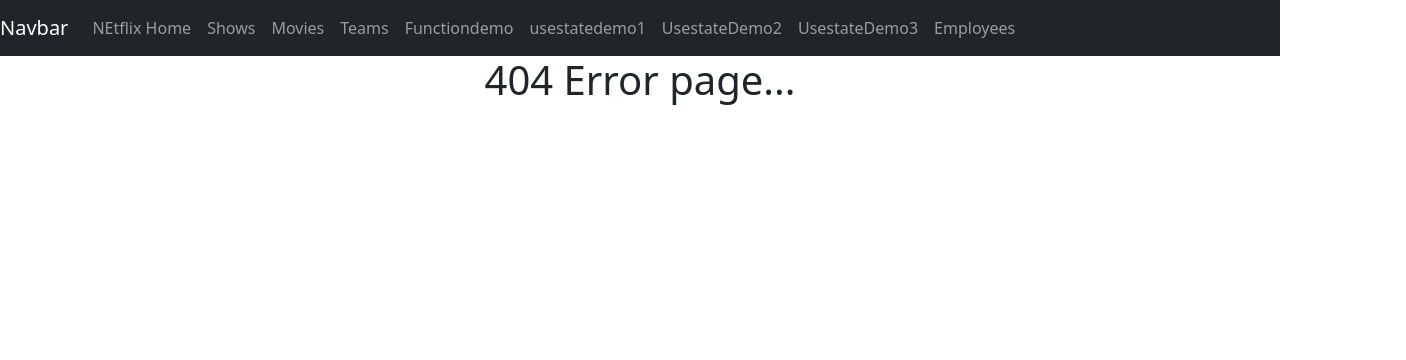
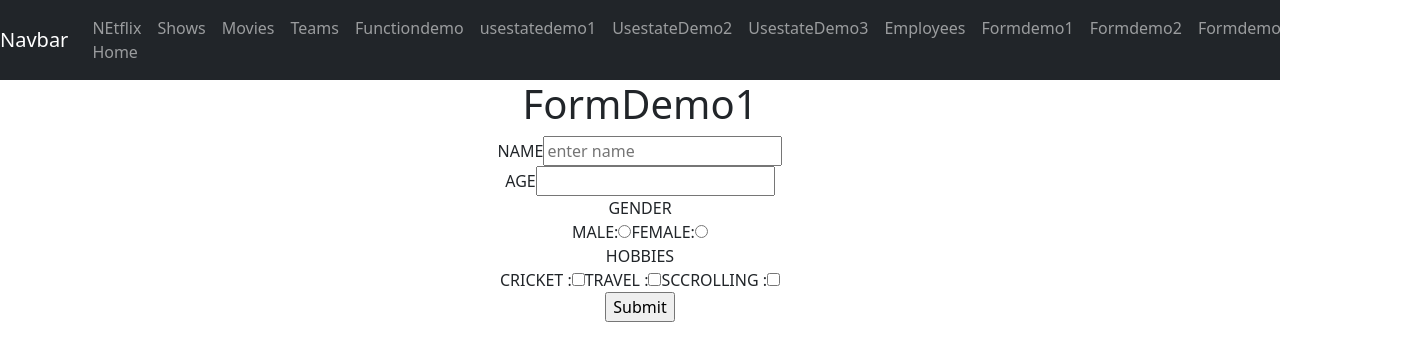
Before and after one commit to Ishanidamor/learning26, a React (Vite) app: page /formdemo1 in a window 1280 px wide. Before the commit this address had no page. Shown: the top 360 px of the page, 1406 px wide, since content can reach past the window. Built offline with nearby package versions, Linux system fonts and the light colour scheme.

Commit message:
react-hook-form practice

```diff
--- a/package.json
+++ b/package.json
@@ -12,6 +12,7 @@
   "dependencies": {
     "react": "^19.2.0",
     "react-dom": "^19.2.0",
+    "react-hook-form": "^7.71.1",
     "react-router-dom": "^7.13.0"
   },
   "devDependencies": {
--- a/src/App.jsx
+++ b/src/App.jsx
@@ -24,6 +24,10 @@ import { UsestateDemo1 } from './components/UsestateDemo1';
 import { UsestateDemo2 } from './components/UsestateDemo2';
 import { UsestateDemo3 } from './components/UsestateDemo3';
 import { Employees } from './components/Employees';
+import { FormDemo1 } from './components/forms/FormDemo1';
+import { FormDemo2 } from './components/forms/FormDemo2';
+import { FormDemo3 } from './components/forms/FormDemo3';
+import { FormDemo4 } from './components/forms/FormDemo4';
 
 function App() {
   return (
@@ -44,6 +48,10 @@ function App() {
         <Route path="/*" element={<ErrorNotFound/>}></Route>
         <Route path="/teams/" element={<Teams/>}></Route>
         <Route path="/teamdetails/:name" element={<TeamDetails/>}></Route>
+        <Route path="/formdemo1" element={<FormDemo1/>}></Route>
+        <Route path="/formdemo2" element={<FormDemo2/>}></Route>
+        <Route path="/formdemo3" element={<FormDemo3/>}></Route>
+        <Route path="/formdemo4" element={<FormDemo4/>}></Route>
         <Route path="/employees" element={<Employees/>}></Route>
       </Routes>
 
--- a/src/components/Navbar.jsx
+++ b/src/components/Navbar.jsx
@@ -67,6 +67,26 @@ export const Navbar = () => {
                 Employees
               </Link>
             </li>
+             <li className="nav-item">
+              <Link className="nav-link" to="/formdemo1">
+                Formdemo1
+              </Link>
+            </li>
+             <li className="nav-item">
+              <Link className="nav-link" to="/formdemo2">
+                Formdemo2
+              </Link>
+            </li>
+             <li className="nav-item">
+              <Link className="nav-link" to="/formdemo3">
+                Formdemo3
+              </Link>
+            </li>
+            <li className="nav-item">
+              <Link className="nav-link" to="/formdemo4">
+                Formdemo4
+              </Link>
+            </li>
 
           </ul>
         </div>
--- /dev/null
+++ b/src/components/forms/FormDemo1.jsx
@@ -0,0 +1,54 @@
+import React, { useState } from 'react'
+import { useForm } from 'react-hook-form'
+
+export const FormDemo1 = () => {
+
+    const {register,handleSubmit}=useForm()
+    const [userData, setuserData] = useState({})
+  const [isSubmited, setisSubmited] = useState(false)
+
+  const submitHandler = (data)=>{
+    console.log(data) //{} object
+    setuserData(data)
+    setisSubmited(true)
+  }
+  return (
+     <div style={{textAlign:"center"}}>
+        <h1>FormDemo1</h1>
+        <form onSubmit={handleSubmit(submitHandler)}>
+          <div>
+            <label>NAME</label>
+            <input type='text' placeholder='enter name' {...register("firstName")}></input>
+          </div>
+          <div>
+            <label>AGE</label>
+            <input type='text' {...register("age")}></input>
+          </div>
+          <div>
+            <label>GENDER</label>  <br></br>
+            MALE:<input type='radio' value="male" {...register("gender")}></input>
+            FEMALE:<input type='radio' value="female" {...register("gender")}></input>
+          </div>
+          <div>
+            <label>HOBBIES</label> <br></br>
+            CRICKET :<input type='checkbox' value="cricket" {...register("hobbies")}></input>
+            TRAVEL :<input type='checkbox' value="travel" {...register("hobbies")}></input>
+            SCCROLLING :<input type='checkbox' value="scrolling" {...register("hobbies")}></input>
+          </div>
+          <div>
+            <input type='submit'></input>
+          </div>
+        </form>
+
+          {
+            isSubmited == true && <div>
+          <h1>OUTPUT</h1>
+          <h1>Name = {userData.firstName}</h1>
+          <h2>Age = {userData.age}</h2>
+          <h2>Gender = {userData.gender}</h2>
+        </div>
+          }
+
+    </div>
+  )
+}
--- /dev/null
+++ b/src/components/forms/FormDemo2.jsx
@@ -0,0 +1,47 @@
+import React, { useState } from 'react'
+import { useForm } from 'react-hook-form'
+
+export const FormDemo2 = () => {
+
+     const {register,handleSubmit}=useForm()
+        const [userData, setuserData] = useState({})
+      const [isSend, setisSend] = useState(false)
+
+      const submitHandler = (data)=>{
+        console.log(data) //{} object
+        setuserData(data)
+        setisSend(true)
+      }
+  return (
+     <div style={{textAlign:"center"}}>
+        <h1>CONTACT US</h1><br></br>
+        <form onSubmit={handleSubmit(submitHandler)}>
+          <div>
+            <label>FULL NAME: </label>
+            <input type='text' placeholder='enter name' {...register("fullName")}></input>
+          </div><br></br>
+          <div>
+            <label>EMAIL: </label>
+            <input type='text' {...register("email")}></input>
+          </div><br></br>
+          <div>
+            <label>MESSAGE: </label>
+            <textarea name='message' rows='5' {...register("message")}></textarea>
+          </div><br></br>
+          <div>
+            <input type='submit'></input>
+          </div>
+        </form>
+
+          {
+            isSend == true && <div>
+          <h1>OUTPUT</h1>
+          <h1>Name = {userData.fullName}</h1>
+          <h2>Age = {userData.email}</h2>
+          <h2>Message ={userData.message}</h2>
+        </div>
+          }
+
+    </div>
+  )
+}
--- /dev/null
+++ b/src/components/forms/FormDemo3.jsx
@@ -0,0 +1,48 @@
+import React, { useState } from 'react'
+import { useForm } from 'react-hook-form'
+
+export const FormDemo3 = () => {
+
+     const {register,handleSubmit}=useForm()
+        const [userData, setuserData] = useState({})
+      const [isSubmited, setisSubmited] = useState(false)
+
+      const submitHandler = (data)=>{
+        console.log(data) //{} object
+        setuserData(data)
+        setisSubmited(true)
+      }
+  return (
+     <div style={{textAlign:"center"}}>
+        <h1>LOGIN</h1><br></br>
+        <form onSubmit={handleSubmit(submitHandler)}>
+          <div>
+            <label>EMAIL: </label>
+            <input type='text' required {...register("email")}></input>
+          </div> <br></br>
+          <div>
+            <label>PASSWORD: </label>
+            <textarea type='password' name='password' required {...register("pass")}></textarea>
+          </div><br></br>
+          <div>
+            <label>
+            <input type="checkbox" name="remember" {...register("check")} /> Remember Me
+            </label>
+          </div><br></br>
+          <div>
+            <input type='submit'></input>
+          </div>
+        </form>
+
+          {
+            isSubmited == true && <div>
+          <h1>OUTPUT</h1>
+          <h1>Email = {userData.email}</h1>
+          <h2>Password = {userData.pass}</h2>
+          <h2>Rember me= {userData.check ? "Yes" : "No"}</h2>
+        </div>
+          }
+
+    </div>
+  )
+}
--- /dev/null
+++ b/src/components/forms/FormDemo4.jsx
@@ -0,0 +1,53 @@
+import React, { useState } from 'react'
+import { useForm } from 'react-hook-form'
+
+export const FormDemo4 = () => {
+
+     const {register,handleSubmit}=useForm()
+        const [userData, setuserData] = useState({})
+      const [isSubmited, setisSubmited] = useState(false)
+
+      const submitHandler = (data)=>{
+        console.log(data) //{} object
+        setuserData(data)
+        setisSubmited(true)
+      }
+  return (
+     <div style={{textAlign:"center"}}>
+        <h1>FEEDBACK</h1><br></br>
+        <form onSubmit={handleSubmit(submitHandler)}>
+            <div>
+            <label>FULL NAME: </label>
+            <input type='text' placeholder='enter name' {...register("fullName")}></input>
+          </div><br></br>
+          <div>
+            <label>Rate Our Service:</label><br />
+        <select name="rating" {...register("rating")}>
+          <option value="excellent">Excellent</option>
+          <option value="good">Good</option>
+          <option value="average">Average</option>
+          <option value="poor">Poor</option>
+        </select>
+          </div> <br></br>
+          <div>
+            <label>Comments:</label>
+        <textarea name="comments" rows="4" {...register("comment")}/>
+            </div><br></br>
+
+          <div>
+            <input type='submit'></input>
+          </div>
+        </form>
+
+          {
+            isSubmited == true && <div>
+          <h1>OUTPUT</h1>
+          <h1>Name = {userData.fullName}</h1>
+          <h1>Rate our service = {userData.rating || "Not selected"}</h1>
+          <h1>Comments = {userData.comment}</h1>
+        </div>
+          }
+
+    </div>
+  )
+}
```
Also changed, not shown: 1 other file (tests, documents, lock files or other folders).
